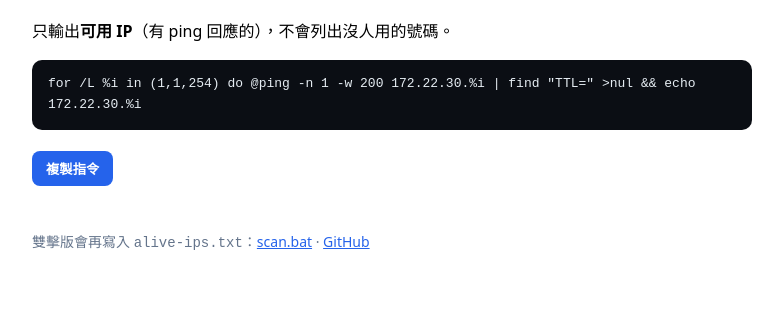
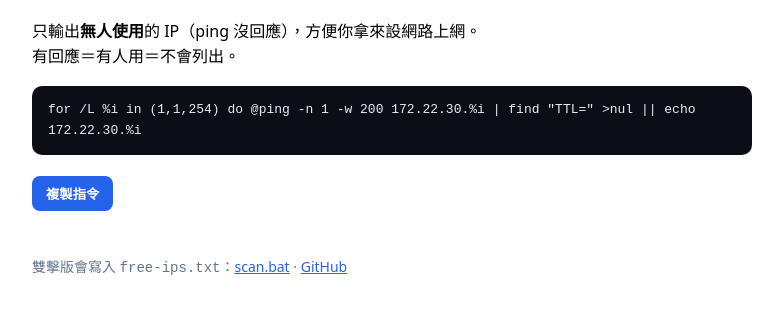
Before and after one commit to starinship/hdinter, a plain HTML site: page index.html in a window 1280 px wide. Shown: the part 94-408 px from the top of the page, without its empty margins (248-1031 px from the left). Drawn offline with Linux system fonts and the light colour scheme.

Commit message:
List free (no-ping-reply) IPs instead of live hosts

```diff
--- a/index.html
+++ b/index.html
@@ -3,7 +3,7 @@
 <head>
 <meta charset="UTF-8">
 <meta name="viewport" content="width=device-width, initial-scale=1">
-<title>hdinter — 只列出可用 IP</title>
+<title>hdinter — 找出空闲 IP</title>
 <style>
   body{font-family:system-ui,sans-serif;max-width:720px;margin:40px auto;padding:0 16px;line-height:1.6}
   pre{background:#0b0e14;color:#e6edf3;padding:14px 16px;border-radius:10px;overflow:auto;white-space:pre-wrap}
@@ -16,13 +16,13 @@
 </head>
 <body>
 <h1>hdinter</h1>
-<p>只輸出<strong>可用 IP</strong>（有 ping 回應的），不會列出沒人用的號碼。</p>
-<pre id="cmd">for /L %i in (1,1,254) do @ping -n 1 -w 200 172.22.30.%i | find "TTL=" &gt;nul &amp;&amp; echo 172.22.30.%i</pre>
+<p>只輸出<strong>無人使用</strong>的 IP（ping 沒回應），方便你拿來設網路上網。<br>有回應＝有人用＝不會列出。</p>
+<pre id="cmd">for /L %i in (1,1,254) do @ping -n 1 -w 200 172.22.30.%i | find "TTL=" &gt;nul || echo 172.22.30.%i</pre>
 <button type="button" id="copy">複製指令</button>
 <p class="ok" id="status"></p>
-<p class="note">雙擊版會再寫入 <code>alive-ips.txt</code>：<a href="scan.bat">scan.bat</a> · <a href="https://github.com/starinship/hdinter">GitHub</a></p>
+<p class="note">雙擊版會寫入 <code>free-ips.txt</code>：<a href="scan.bat">scan.bat</a> · <a href="https://github.com/starinship/hdinter">GitHub</a></p>
 <script>
-const text = 'for /L %i in (1,1,254) do @ping -n 1 -w 200 172.22.30.%i | find "TTL=" >nul && echo 172.22.30.%i';
+const text = 'for /L %i in (1,1,254) do @ping -n 1 -w 200 172.22.30.%i | find "TTL=" >nul || echo 172.22.30.%i';
 document.getElementById('copy').onclick = async () => {
   try {
     await navigator.clipboard.writeText(text);
```
Also changed, not shown: oneliner-cmd.txt, oneliner.txt, 2 other files.
